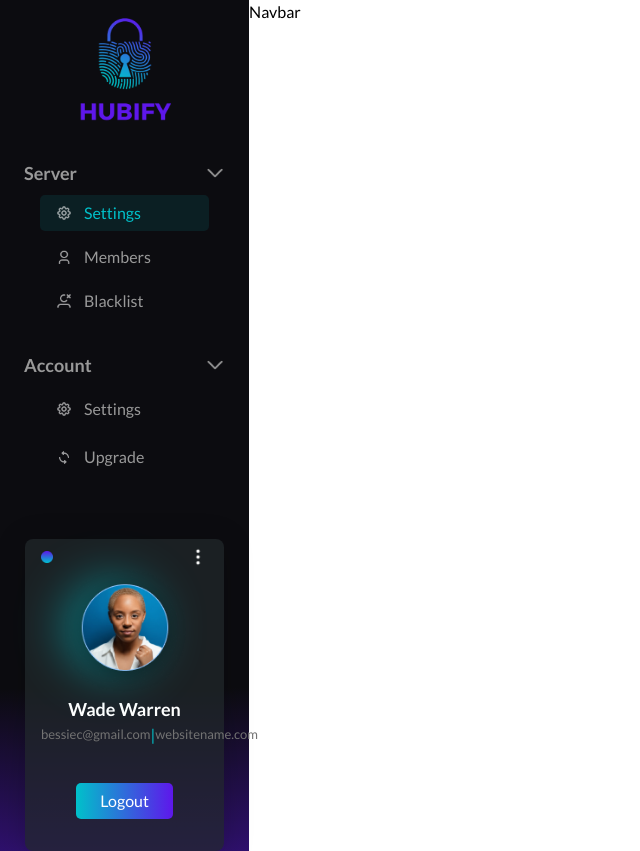
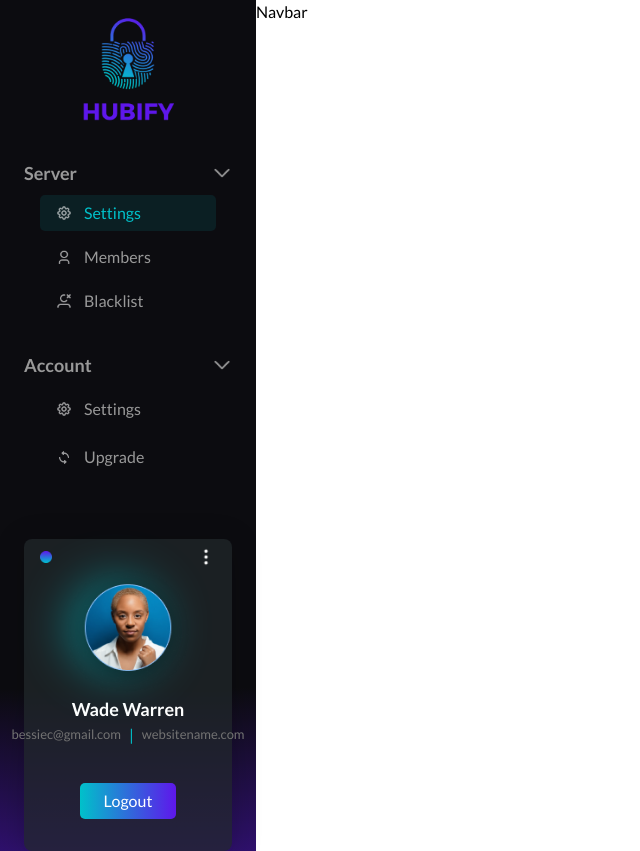
Before and after one commit to Dev-SalamSheikh/Admin-Dashboard-Project, a React (Create React App) app: page /server/settings in a window 1280 px wide. Shown: the whole page, without its empty margins (0-640 px from the left). Built offline with nearby package versions, Linux system fonts and the light colour scheme.

Commit message:
fuck you sidebar

```diff
--- a/src/components/Sidebar.jsx
+++ b/src/components/Sidebar.jsx
@@ -124,7 +124,7 @@
 
       {/* User Card */}
       <div
-        className="rounded-lg py-2 px-4 w-[80%] mx-auto mt-16"
+        className="rounded-lg py-2 px-4 mx-6 mt-16"
         style={{
           background: "rgba(34, 40, 44, 0.7)",
           boxShadow: "0px 4px 30px rgba(0, 0, 0, 0.21)",
@@ -150,7 +150,7 @@
           </div>
 
           {/* Emails */}
-          <div className="flex items-center justify-between">
+          <div className="flex items-center justify-center gap-2">
             <span className="text-[13px] text-cardText">bessiec@gmail.com</span>
             <span className="text-buttonBorder"> | </span>
             <span className="text-[13px] text-cardText">websitename.com</span>
```
